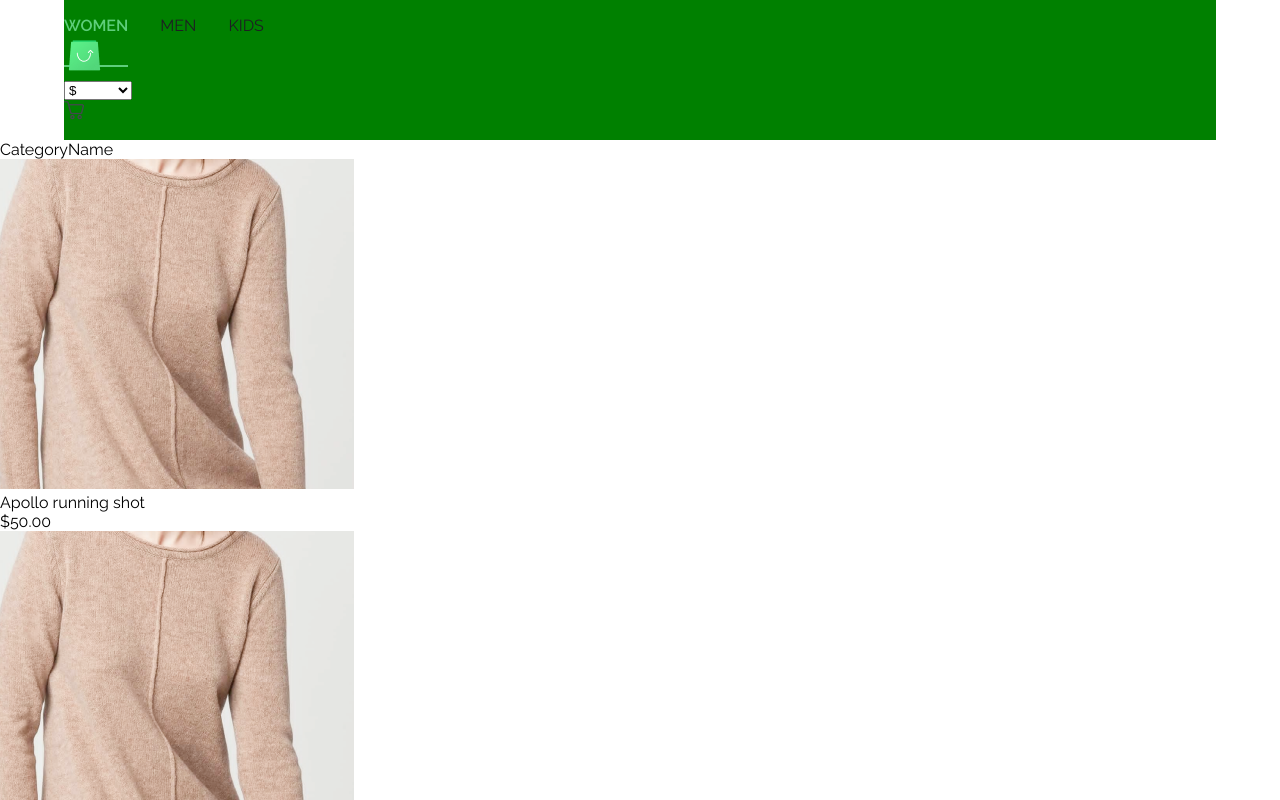
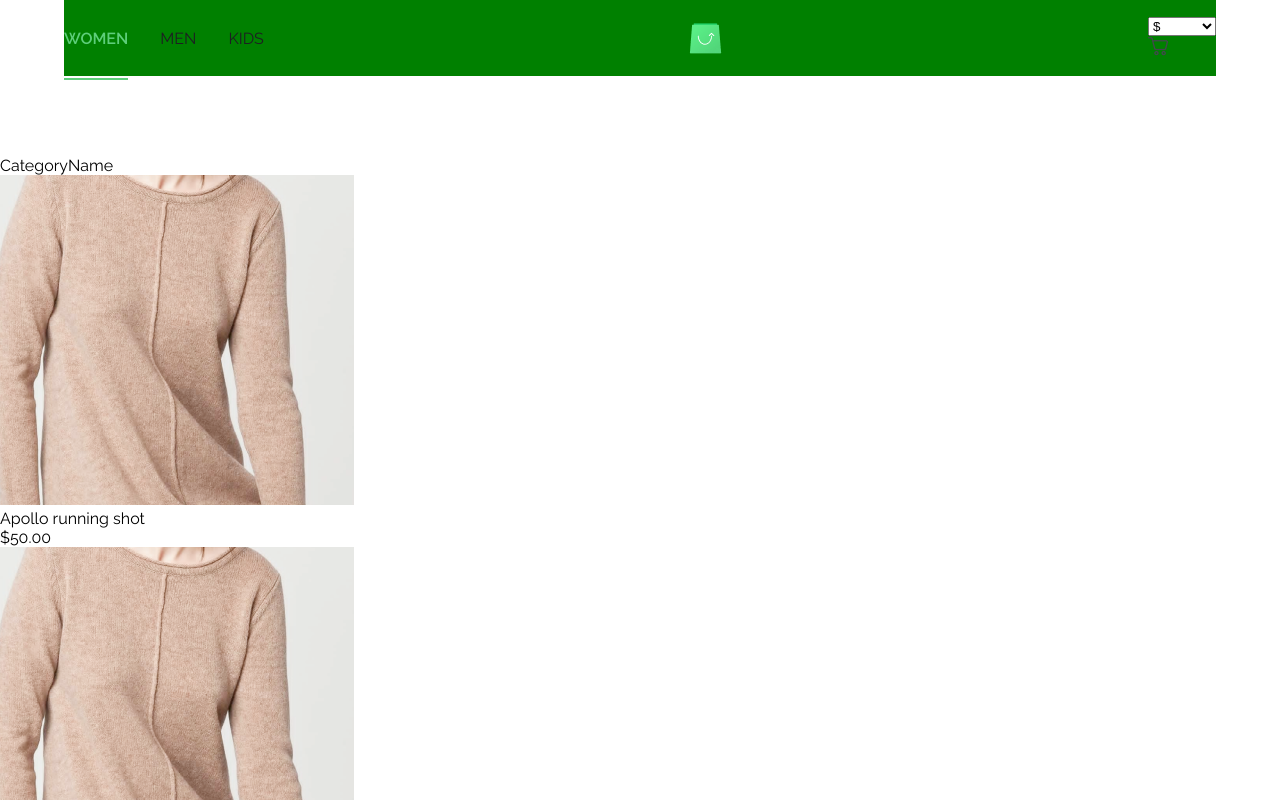
Before and after one commit to vickymarz/clothing-shop, a React (Create React App) app: page / in a window 1280 px wide. Shown: the top 800 px of the page. Built offline with nearby package versions, Linux system fonts and the light colour scheme; the HTML template or start-up script is replaced by a standard one.

Commit message:
Add header styling

```diff
--- a/src/css/header.module.css
+++ b/src/css/header.module.css
@@ -3,4 +3,8 @@
     margin: auto;
     background-color: green;
     padding: 1rem 0;
+    display: flex;
+    justify-content: space-between;
+    align-items: center;
+    margin-bottom: 80px;
 }
```
